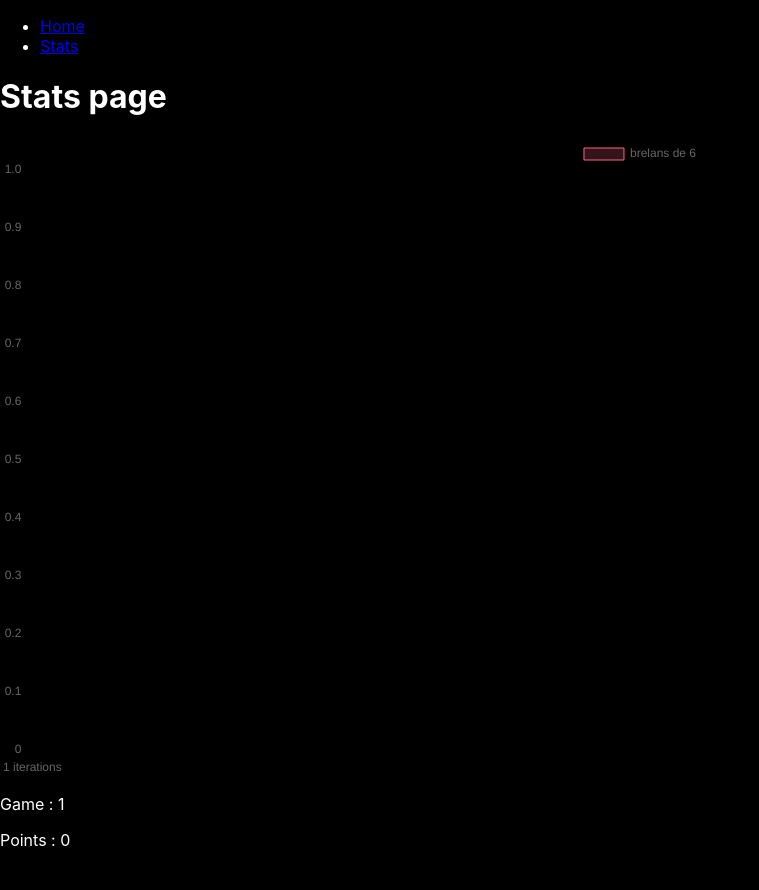
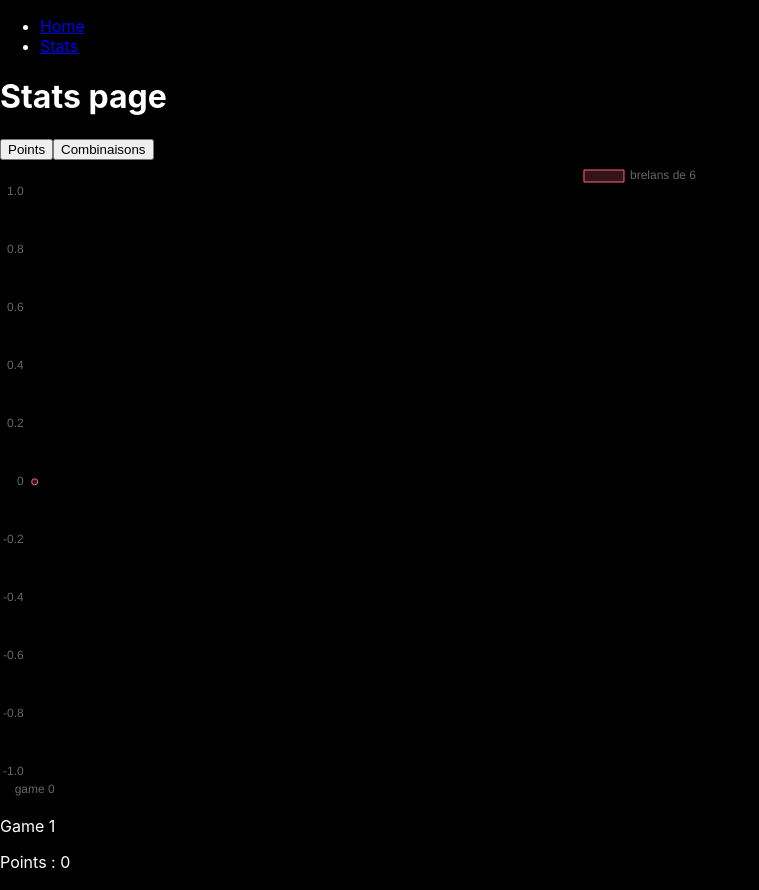
Before and after one commit to tlztonio/redux-yam, a React (Create React App) app: page /stats in a window 1280 px wide. Shown: the top 890 px of the page, without its empty margins (0-759 px from the left). Built offline with nearby package versions, Linux system fonts and the light colour scheme.

Commit message:
ez win mais c'est moche

```diff
--- a/src/components/Chart.jsx
+++ b/src/components/Chart.jsx
@@ -1,4 +1,4 @@
-import { React, useEffect, useRef } from "react";
+import { React, useEffect, useRef, useState } from "react";
 import { ChartStyled } from "../styles/Chart.style.jsx";
 import Chart from 'chart.js/auto';
 import { useSelector } from "react-redux";
@@ -7,29 +7,57 @@ const ChartComponent = ({ className, data }) => {
     const myRef = useRef(null)
 
     const games = useSelector(state => state.yam.games)
+    const [chartMode, setChartMode] = useState('points'); // ou points
+
+    const handlePoints = () => {
+        setChartMode('points');
+    }
+
+    const handleCombinaisons = () => {
+        setChartMode('combinaisons');
+    }
+
+    useEffect(() => {
+
+        const combinaisonsLabels = ['brelan', 'carre', 'full', 'petiteSuite', 'grandeSuite', 'yams', 'chance']
+        const totalCombinaisons = {
+            brelans: 0,
+            carres: 0,
+            fulls: 0,
+            petiteSuites: 0,
+            grandeSuites: 0,
+            yamss: 0,
+            chances: 0
+        }
+        const pointsLabels = []
+        const pointsData = []
+
+        games.forEach((game, index) => {
+            totalCombinaisons.brelans += game.combinaisons.brelans
+            totalCombinaisons.carres += game.combinaisons.carres
+            totalCombinaisons.fulls += game.combinaisons.fulls
+            totalCombinaisons.petiteSuites += game.combinaisons.petiteSuites
+            totalCombinaisons.grandeSuites += game.combinaisons.grandeSuites
+            totalCombinaisons.yams += game.combinaisons.yams
+            totalCombinaisons.chances += game.combinaisons.chances
+
+            pointsLabels.push('game ' + index)
+            pointsData.push(game.points)
+        });
+
+        const combinaisonsData = Object.values(totalCombinaisons)
 
 
-    useEffect(() => {
-        console.log('etst')
-
-        const brelans = []
-        const brelanLabels = []
-        let i
-        games.forEach(game => {
-            brelans.push(game.brelans)
-            i++
-            brelanLabels.push(game.iterations.length + ' iterations')
-        });
-
-        console.log(brelans)
+        console.log(combinaisonsData)
+        console.log(pointsData)
 
         const myChart = new Chart(myRef.current, {
             type: 'line',
             data: {
-                labels: brelanLabels,
+                labels: chartMode === 'combinaisons' ? combinaisonsLabels : pointsLabels,
                 datasets: [{
                     label: 'brelans de 6',
-                    data: brelans,
+                    data: chartMode === 'combinaisons' ? combinaisonsData : pointsData,
                     backgroundColor: [
                         'rgba(255, 99, 132, 0.2)',
                         'rgba(54, 162, 235, 0.2)',
@@ -59,11 +87,15 @@ const ChartComponent = ({ className, data }) => {
         })
 
         return () => myChart.destroy();
-    }, [games]);
+    }, [games, chartMode]);
 
     return (
-        <ChartStyled ref={myRef} id='myChart'>
-        </ChartStyled>
+        <>
+            <button onClick={handlePoints}>Points</button>
+            <button onClick={handleCombinaisons}>Combinaisons</button>
+            <ChartStyled ref={myRef} id='myChart'>
+            </ChartStyled>
+        </>
     );
 };
 
--- a/src/pages/Stats.js
+++ b/src/pages/Stats.js
@@ -12,9 +12,8 @@ function Stats() {
             {games.map((game, index) => {
                 return (
                     <div key={index}>
-                        <p>Game : {index + 1}</p>
+                        <p>Game {index + 1}</p>
                         <p>Points : {game.points}</p>
-                        <br />
                         <ul>
                             <li>brelans : {game.combinaisons.brelans}</li>
                             <li>carres : {game.combinaisons.carres}</li>
@@ -24,7 +23,9 @@ function Stats() {
                             <li>yams : {game.combinaisons.yams}</li>
                             <li>chances : {game.combinaisons.chances}</li>
                         </ul>
+                        <br />
                     </div>
+
                 )
             })}
         </>
```
